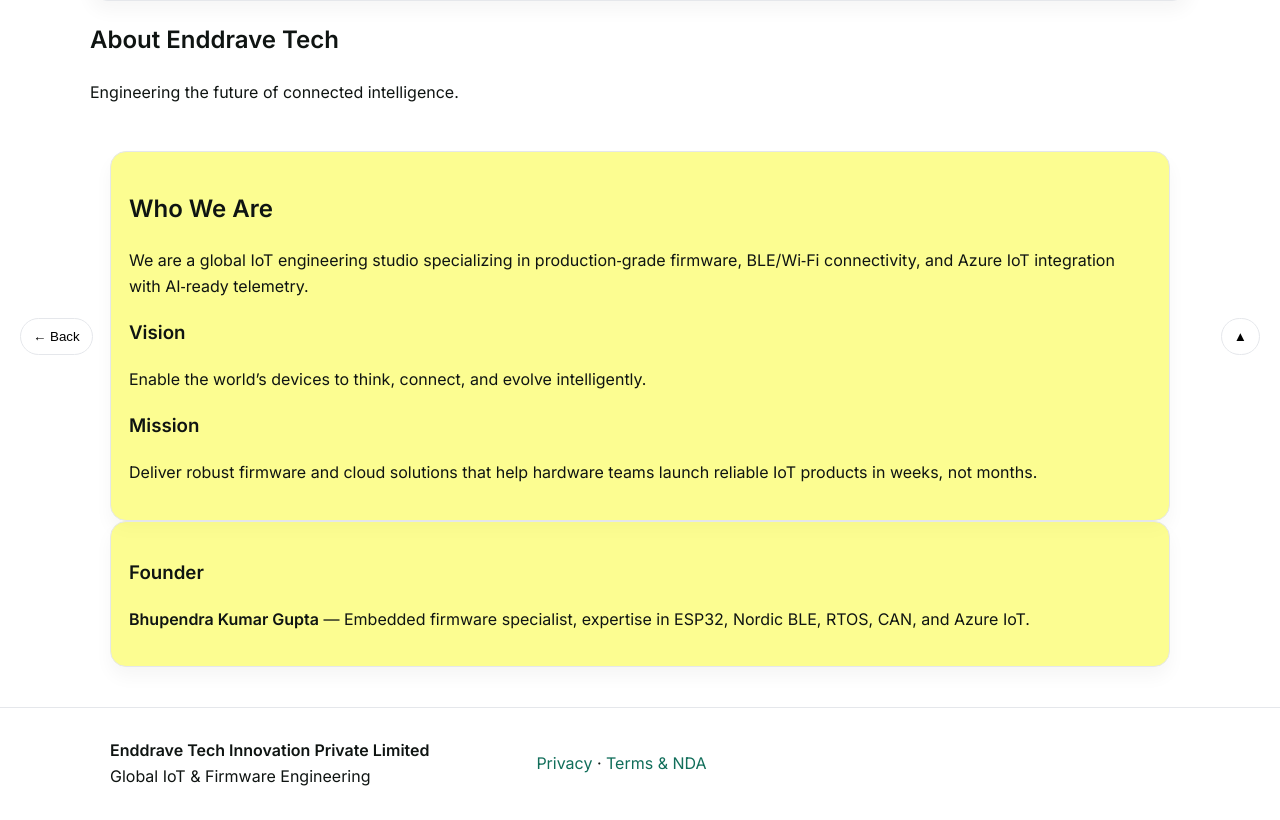
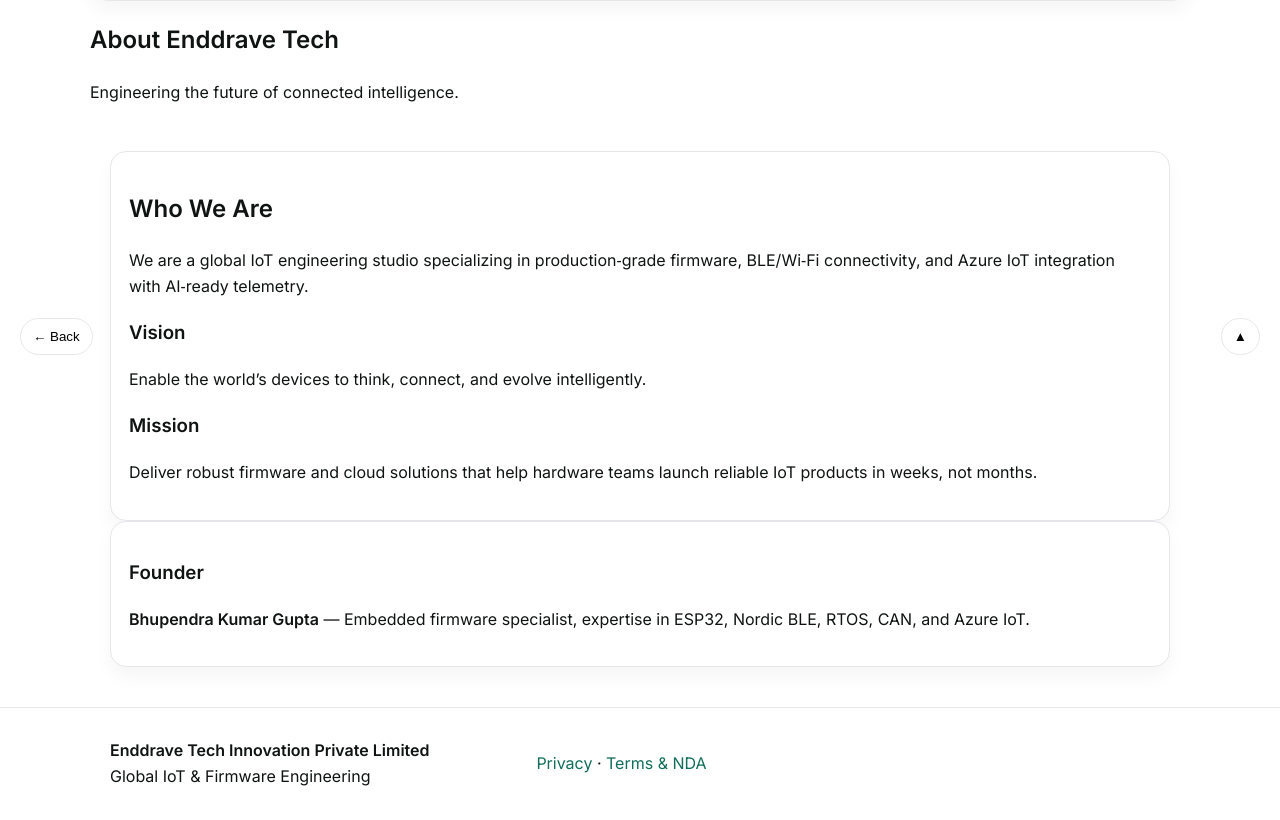
Before and after one commit to Enddrave/Enddrave, a PHP site: page /about.html in a window 1280 px wide. Shown: the part 425-1245 px from the top of the page. Run offline with PHP 8.4, Linux system fonts and the light colour scheme.

Commit message:
Update style.css

```diff
--- a/assets/css/style.css
+++ b/assets/css/style.css
@@ -29,7 +29,7 @@
 .features,.cards-3,.grid-3{display:grid;gap:20px}
 .features{grid-template-columns:repeat(3,1fr);}
 .cards-3{grid-template-columns:repeat(3,1fr);margin:20px auto}
-.card{background:#f9fb006e;border:1px solid var(--border);border-radius:16px;padding:18px;box-shadow:0 10px 18px rgba(0,0,0,.04)}
+.card{background:#fff;border:1px solid var(--border);border-radius:16px;padding:18px;box-shadow:0 10px 18px rgba(0,0,0,.04)}
 .card.big ul{padding-left:18px}
 .site-footer{margin-top:40px;padding:30px 0;border-top:1px solid var(--border);background:#fff}
 .footer-grid{display:grid;grid-template-columns:2fr 2fr 1fr;gap:12px;align-items:center}
```
